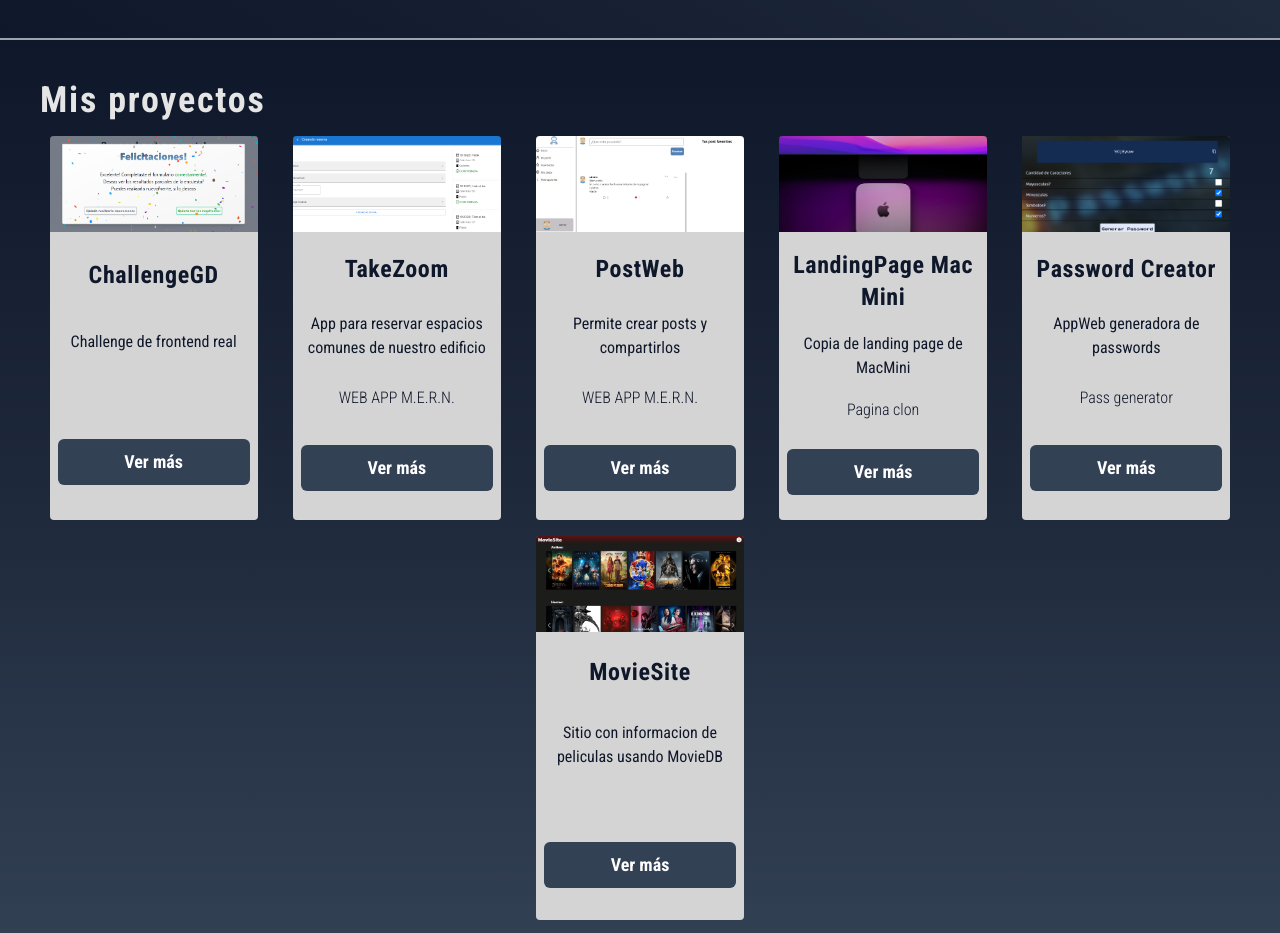
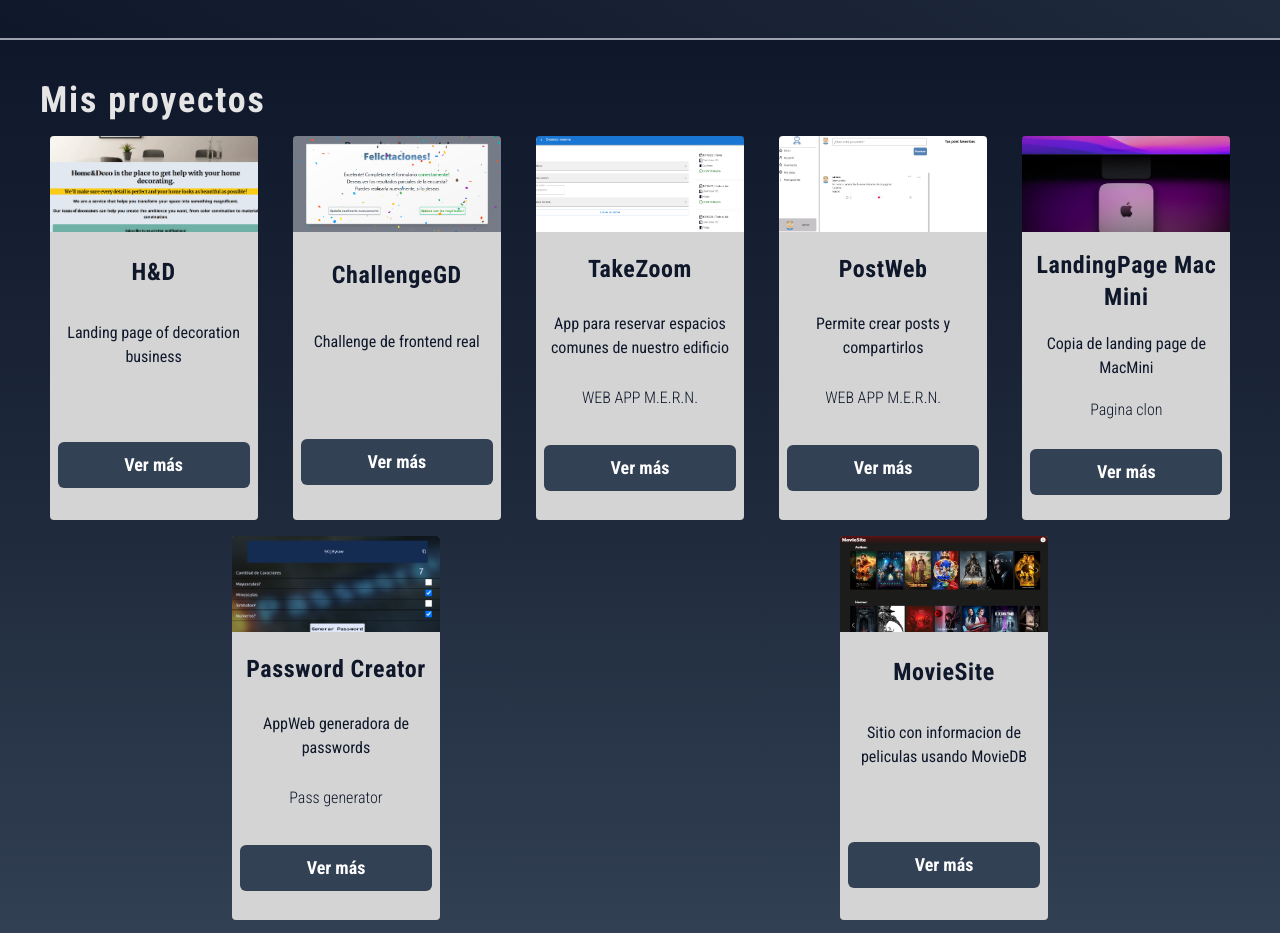
Before and after one commit to MartinMaffei95/ts-portfolio, a React (Vite) app: page / in a window 1280 px wide. Shown: the part 1480-2413 px from the top of the page. Built offline with nearby package versions, Linux system fonts and the light colour scheme.

Commit message:
added H&D job

```diff
--- a/src/data/projects.ts
+++ b/src/data/projects.ts
@@ -1,6 +1,18 @@
 import { Project } from '../interfaces/data.interface';
 
 export const projects: Project[] = [
+  {
+    name: 'H&D',
+    shortName: '',
+    type: 'WEB_DESIGN',
+    description: 'Landing page of decoration business',
+    stack_used: ['React', 'Typescript', 'Nextjs'],
+    other_used: ['Tailwind', 'styled-components'],
+    url_repository: 'https://github.com/MartinMaffei95/landing_home_deco',
+    url_deploy: 'https://landing-home-deco.vercel.app/',
+    img_card: '/projectImg/decoLanding/decoLanding_cardImage.png',
+    img_desktop: '/projectImg/decoLanding/decoLanding_desktop.png',
+  },
   {
     name: 'ChallengeGD',
     shortName: '',
@@ -9,7 +21,6 @@ export const projects: Project[] = [
     stack_used: ['React', 'Typescript'],
     other_used: ['Firebase', 'Tailwind', 'React-confetti', 'ReactRouterDom'],
     url_repository: 'https://github.com/MartinMaffei95/challenge-gd',
-
     url_deploy: 'https://challenge-gd-seven.vercel.app/',
     img_card: '/projectImg/ChallengeGD/cellImage.png',
     img_desktop: '/projectImg/ChallengeGD/1673038130329.png',
```
Also changed, not shown: public/projectImg/decoLanding/decoLanding_cardImage.png (added), public/projectImg/decoLanding/decoLanding_desktop.png (added).
